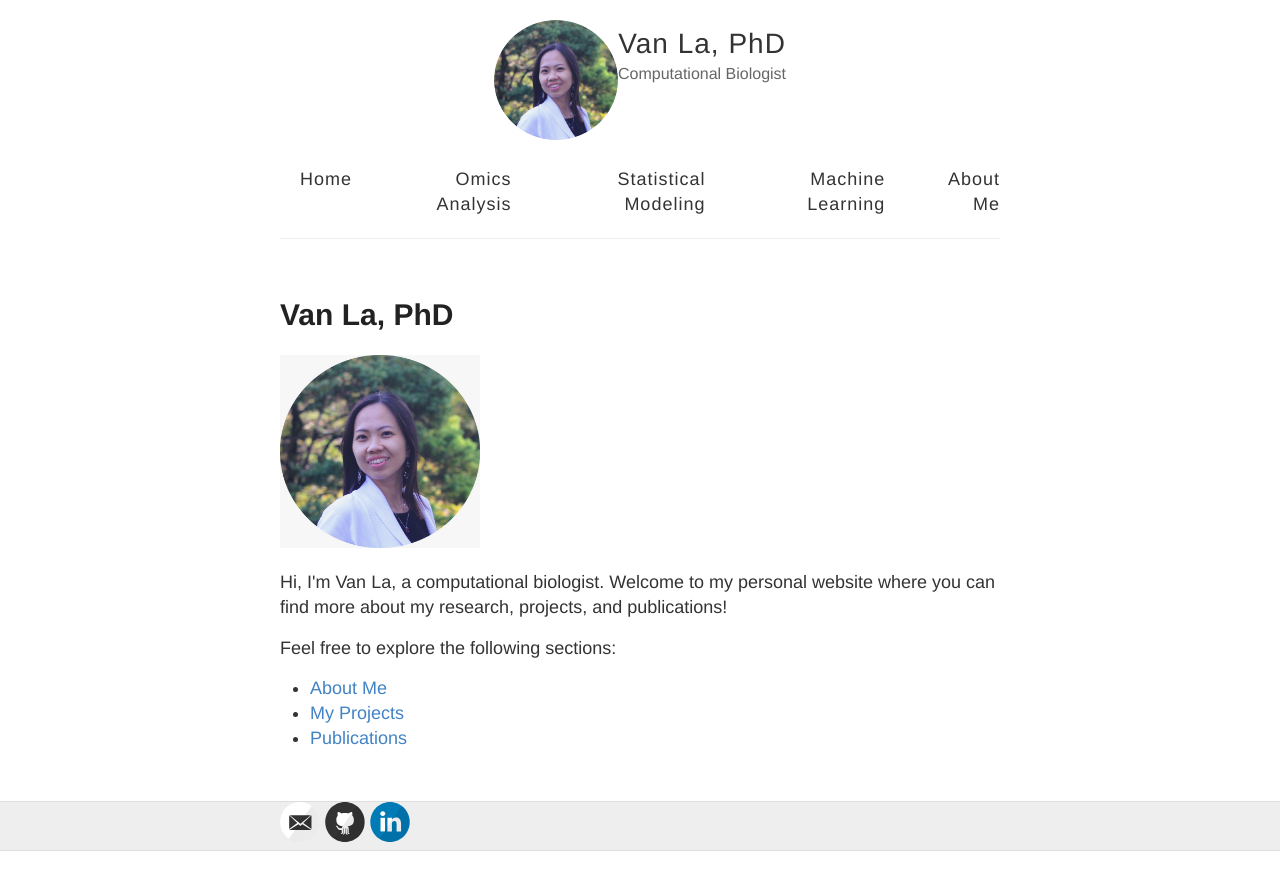
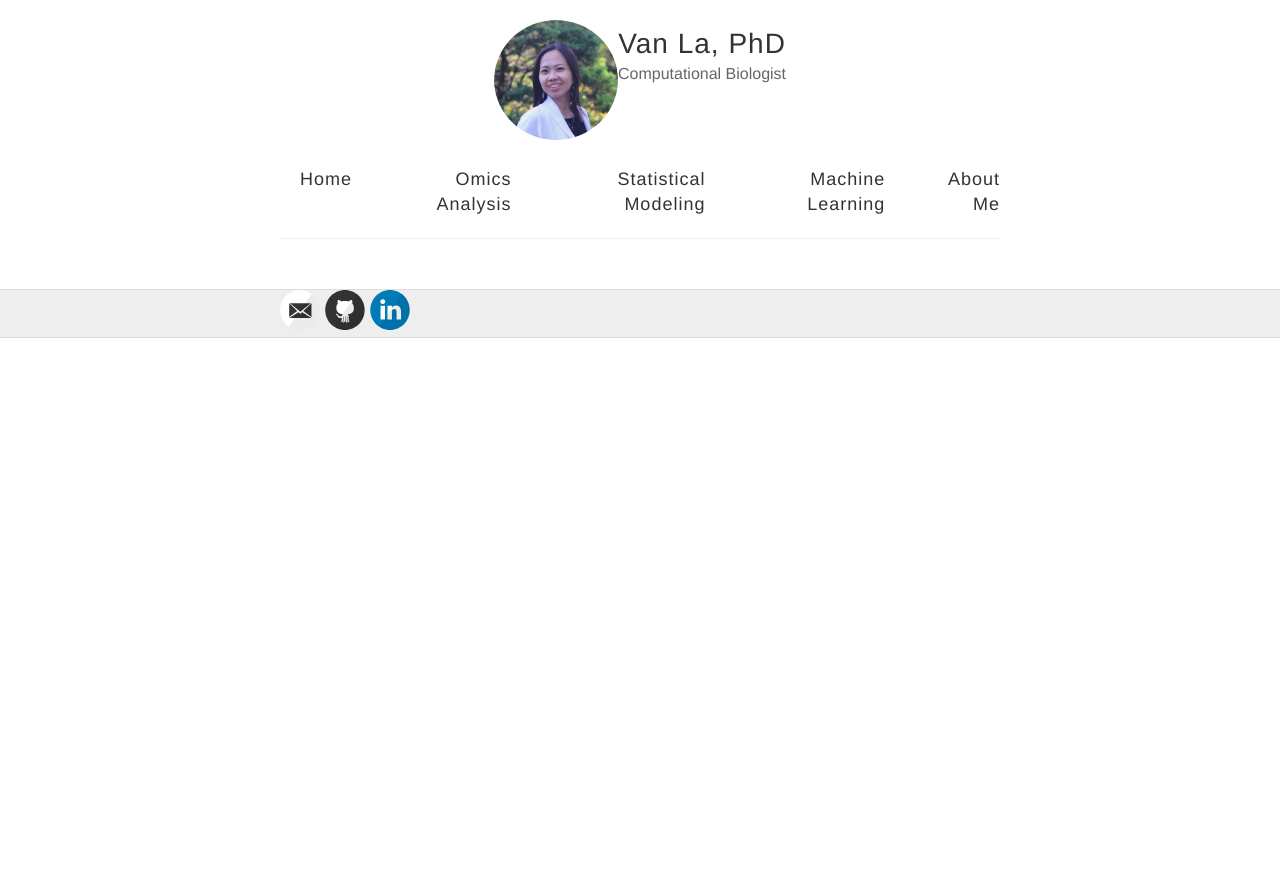
Before and after one commit to vanngocthuyla/vanngocthuyla.github.io, a Jekyll site: the page built from index.html, in a window 1280 px wide. Shown: the top 890 px of the page. Built offline with Jekyll 4.4.1, drawn with Linux system fonts in a browser that asks for light colours.

Commit message:
Update index.html

```diff
--- a/index.html
+++ b/index.html
@@ -1,20 +1,6 @@
 ---
 layout: default
 ---
-<div class="home">
-  <h1>Van La, PhD</h1>
-  <img src="/images/assets/profile.jpeg" alt="Profile Picture" width="200">
-
-  <p>Hi, I'm Van La, a computational biologist. Welcome to my personal website where you can find more about my research, projects, and publications!</p>
-
-  <p>Feel free to explore the following sections:</p>
-  <ul>
-    <li><a href="/about">About Me</a></li>
-    <li><a href="/projects">My Projects</a></li>
-    <li><a href="/publications">Publications</a></li>
-  </ul>
-</div>
-
 <div class="posts">
   {% for post in site.posts %}
     <article class="post">
```
